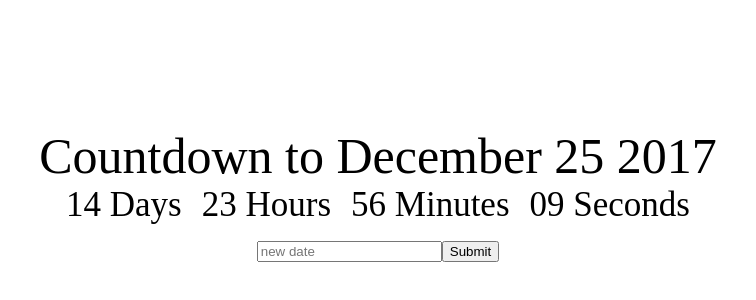
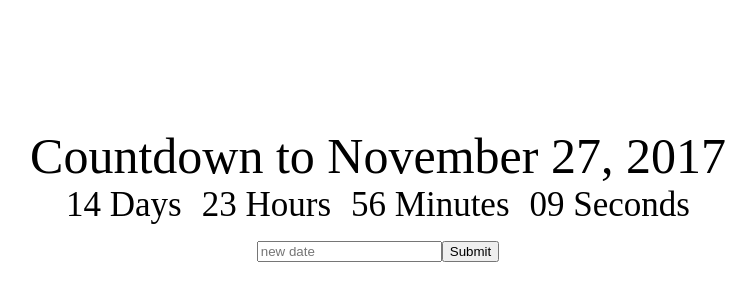
Before and after one commit to JoeHW/Countdown-Form-React, a React (Create React App) app: page / in a window 1280 px wide. Shown: the part 126-426 px from the top of the page, without its empty margins (262-1018 px from the left). Built offline with nearby package versions, Linux system fonts and the light colour scheme.

Commit message:
deadline input

```diff
--- a/src/App.jsx
+++ b/src/App.jsx
@@ -2,10 +2,22 @@
 import './App.css';
 
 class App extends React.Component {
+  constructor(props) {
+    super(props)
+    this.state = {
+      deadline: 'November 27, 2017',
+      newDeadline: ""
+    }
+  }
+
+changeDeadline = () => {
+  this.setState({deadline: this.state.newDeadline})
+}
+
  render() {
    return (
     <div className='App'>
-     <div className='App-title'>Countdown to December 25 2017</div>
+     <div className='App-title'>Countdown to {this.state.deadline}</div>
      <div>
       <div className='clock-days'>14 Days</div>
       <div className='clock-hours'>23 Hours</div>
@@ -13,8 +25,8 @@
       <div className='clock-seconds'>09 Seconds</div>
      </div>
      <div>
-     <input placeholder='new date'/>
-     <button>Submit</button>
+     <input placeholder='new date' onChange={event => this.setState({newDeadline: event.target.value})} />
+     <button onClick={() => this.changeDeadline()}>Submit</button>
      </div>
      </div>
 
```
